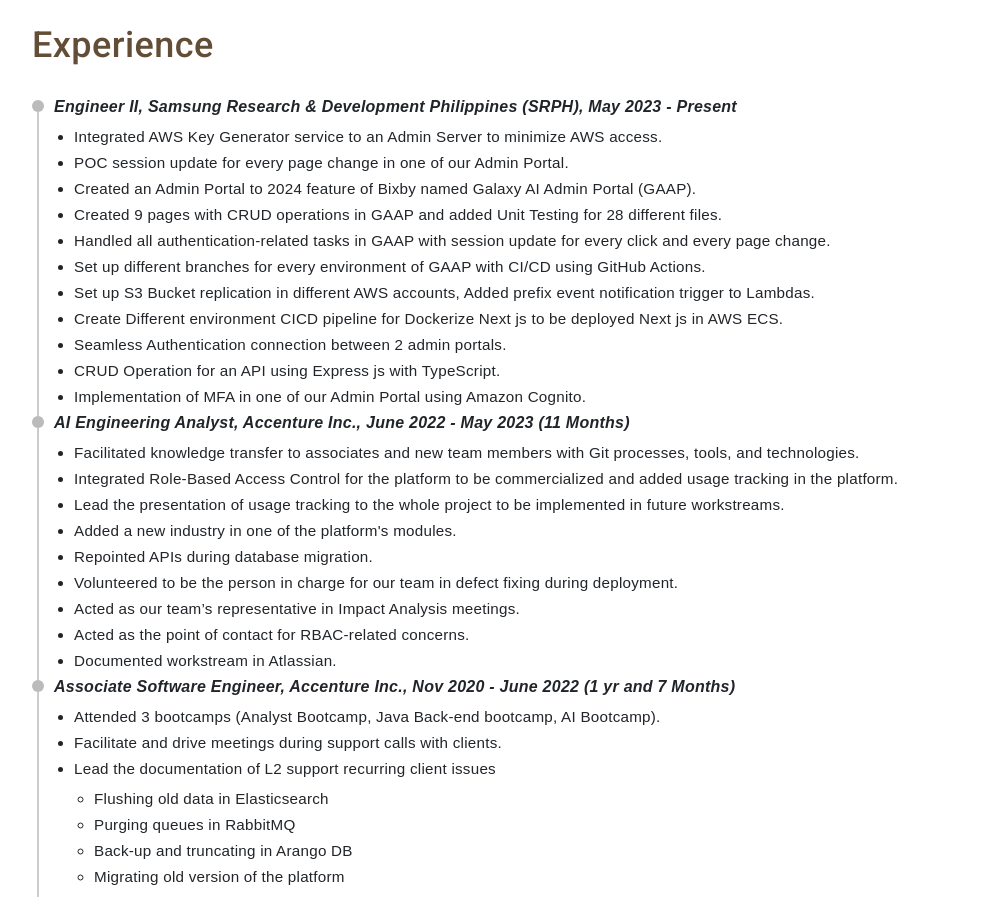
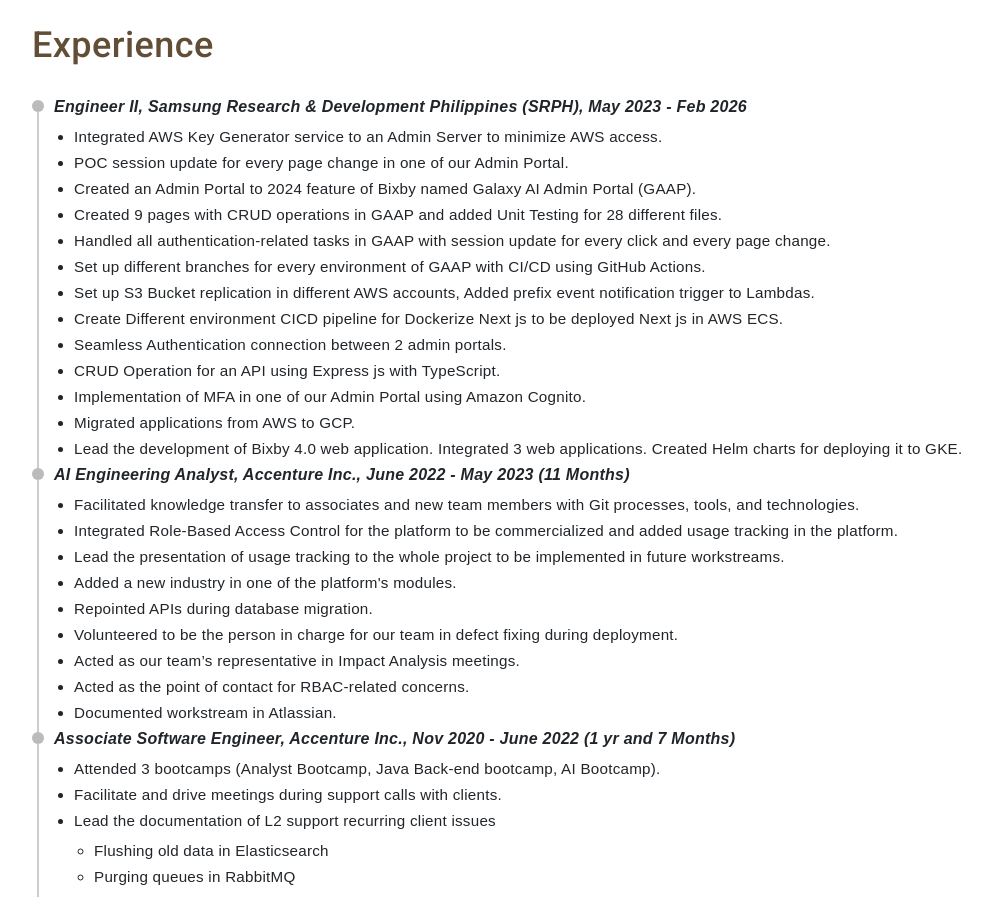
Before and after one commit to Ericktronics/portfolio, an Angular app: page / in a window 1280 px wide. Shown: the part 1609-2506 px from the top of the page, without its empty margins (68-1060 px from the left). Built offline with nearby package versions, Linux system fonts and the light colour scheme.

Commit message:
edit date and some experience details

```diff
--- a/src/app/experience/experience.component.ts
+++ b/src/app/experience/experience.component.ts
@@ -11,7 +11,7 @@
     {
       company: 'Samsung Research & Development Philippines (SRPH)',
       position: 'Engineer II',
-      duration: 'May 2023 - Present',
+      duration: 'May 2023 - Feb 2026',
       items: [
         'Integrated AWS Key Generator service to an Admin Server to minimize AWS access.',
         'POC session update for every page change in one of our Admin Portal.',
@@ -24,6 +24,8 @@
         'Seamless Authentication connection between 2 admin portals.',
         'CRUD Operation for an API using Express js with TypeScript.',
         'Implementation of MFA in one of our Admin Portal using Amazon Cognito.',
+        'Migrated applications from AWS to GCP.',
+        'Lead the development of Bixby 4.0 web application. Integrated 3 web applications. Created Helm charts for deploying it to GKE.'
       ],
     },
     {
```
